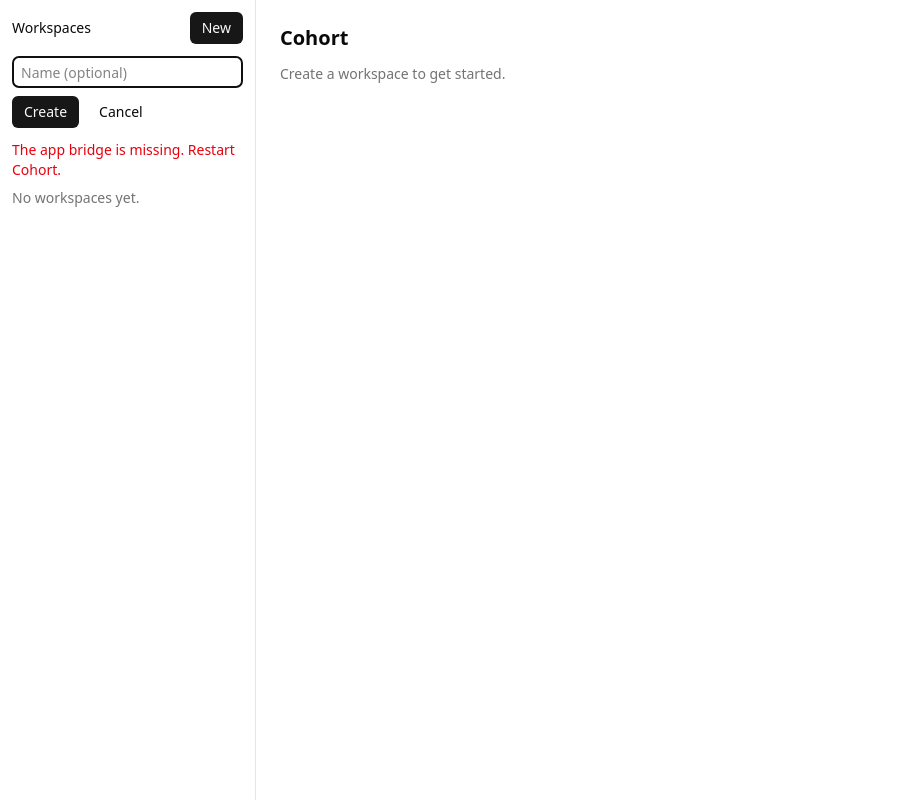
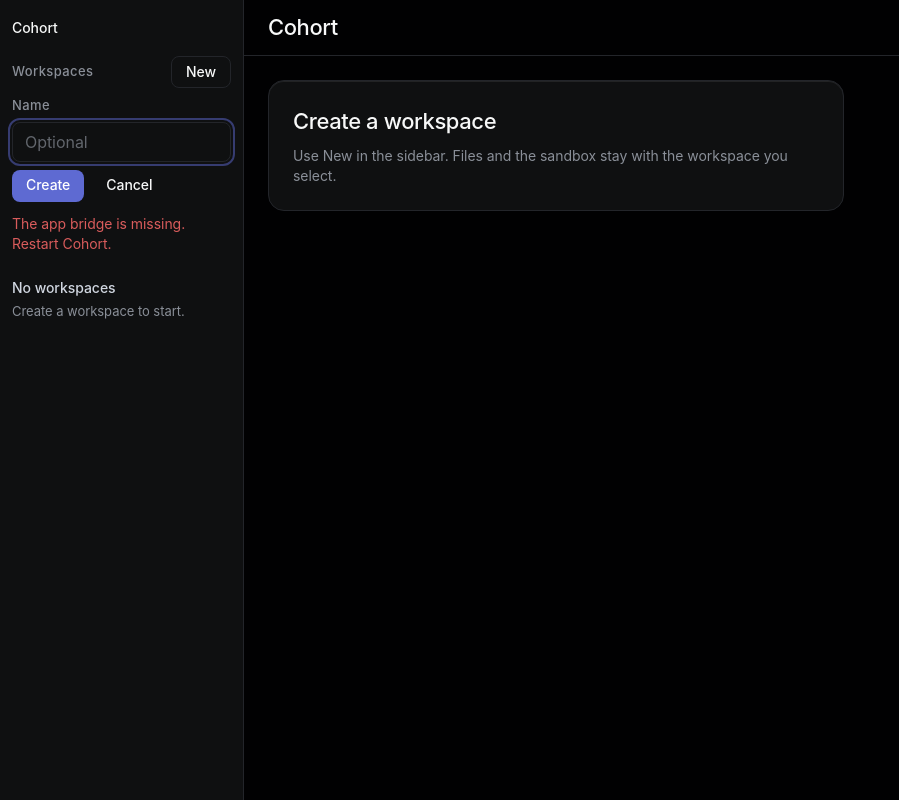
Before and after one commit to caelaxie/cohort, a React (Vite) app: page / in a window 1280 px wide. Both pictures are taken after a click on the button "New". Shown: the whole page, without its empty margins (0-899 px from the left). Built offline with nearby package versions, Linux system fonts and the light colour scheme.

Commit message:
feat(desktop): apply Linear DESIGN.md to the workspace UI
The app now uses the dark canvas, charcoal sidebar, and lavender
primary from DESIGN.md instead of the default light theme.

```diff
--- a/src/main/index.ts
+++ b/src/main/index.ts
@@ -12,6 +12,7 @@
     height: 640,
     show: false,
     autoHideMenuBar: true,
+    backgroundColor: '#010102',
     ...(process.platform === 'linux' ? { icon } : {}),
     webPreferences: {
       preload: join(__dirname, '../preload/index.js'),
--- a/src/renderer/index.html
+++ b/src/renderer/index.html
@@ -1,8 +1,8 @@
 <!doctype html>
-<html>
+<html lang="en" class="dark">
   <head>
     <meta charset="UTF-8" />
-    <title>Electron</title>
+    <title>Cohort</title>
     <!-- https://developer.mozilla.org/en-US/docs/Web/HTTP/CSP -->
     <meta
       http-equiv="Content-Security-Policy"
--- a/src/renderer/src/App.tsx
+++ b/src/renderer/src/App.tsx
@@ -61,7 +61,7 @@
   }
 
   return (
-    <div className="flex min-h-screen">
+    <div className="flex h-full min-h-0 bg-canvas text-ink">
       <WorkspaceSidebar
         workspaces={state.workspaces}
         error={error}
--- a/src/renderer/src/assets/globals.css
+++ b/src/renderer/src/assets/globals.css
@@ -1,29 +1,99 @@
 @import 'tailwindcss';
 
+/* Tokens from DESIGN.md (Linear canvas). */
 @theme {
-  --color-background: oklch(1 0 0);
-  --color-foreground: oklch(0.145 0 0);
-  --color-muted: oklch(0.97 0 0);
-  --color-muted-foreground: oklch(0.556 0 0);
-  --color-primary: oklch(0.205 0 0);
-  --color-primary-foreground: oklch(0.985 0 0);
-  --color-border: oklch(0.922 0 0);
-  --color-ring: oklch(0.708 0 0);
-  --radius-md: 0.375rem;
+  --color-canvas: #010102;
+  --color-surface-1: #0f1011;
+  --color-surface-2: #141516;
+  --color-surface-3: #18191a;
+  --color-surface-4: #191a1b;
+  --color-ink: #f7f8f8;
+  --color-ink-muted: #d0d6e0;
+  --color-ink-subtle: #8a8f98;
+  --color-ink-tertiary: #62666d;
+  --color-hairline: #23252a;
+  --color-hairline-strong: #34343a;
+  --color-hairline-tertiary: #3e3e44;
+  --color-primary: #5e6ad2;
+  --color-on-primary: #ffffff;
+  --color-primary-hover: #828fff;
+  --color-primary-focus: #5e69d1;
+  --color-success: #27a644;
+  --color-brand-secure: #7a7fad;
+  --color-inverse-canvas: #ffffff;
+  --color-inverse-ink: #000000;
+  --color-overlay: #000000;
+  --color-danger: #d95c5c;
+
+  --color-background: var(--color-canvas);
+  --color-foreground: var(--color-ink);
+  --color-muted: var(--color-surface-2);
+  --color-muted-foreground: var(--color-ink-subtle);
+  --color-primary-foreground: var(--color-on-primary);
+  --color-border: var(--color-hairline);
+  --color-ring: var(--color-primary-focus);
+
+  --radius-xs: 4px;
+  --radius-sm: 6px;
+  --radius-md: 8px;
+  --radius-lg: 12px;
+  --radius-xl: 16px;
+  --radius-xxl: 24px;
+
+  --font-sans:
+    'SF Pro Text', 'SF Pro Display', Inter, -apple-system, system-ui, 'Segoe UI', Roboto, sans-serif;
+  --font-display:
+    'SF Pro Display', 'SF Pro Text', Inter, -apple-system, system-ui, 'Segoe UI', Roboto, sans-serif;
+  --font-mono: 'SF Mono', ui-monospace, Menlo, Consolas, monospace;
+
+  --z-dropdown: 100;
+  --z-modal: 200;
+  --z-tooltip: 300;
+  --z-toast: 400;
 }
 
 html,
 body,
 #root {
+  height: 100%;
   min-height: 100%;
+}
+
+html {
+  color-scheme: dark;
+  background: var(--color-canvas);
 }
 
 body {
   margin: 0;
-  background: var(--color-background);
-  color: var(--color-foreground);
-  font-family:
-    ui-sans-serif,
-    system-ui,
-    sans-serif;
+  overflow: hidden;
+  background: var(--color-canvas);
+  color: var(--color-ink);
+  font-family: var(--font-sans);
+  font-size: 16px;
+  font-weight: 400;
+  letter-spacing: -0.05px;
+  line-height: 1.5;
+  -webkit-font-smoothing: antialiased;
+  -moz-osx-font-smoothing: grayscale;
 }
+
+::selection {
+  background: color-mix(in srgb, var(--color-primary) 28%, transparent);
+  color: var(--color-ink);
+}
+
+:focus-visible {
+  outline: 2px solid color-mix(in srgb, var(--color-primary-focus) 50%, transparent);
+  outline-offset: 2px;
+}
+
+@media (prefers-reduced-motion: reduce) {
+  *,
+  *::before,
+  *::after {
+    animation-duration: 0.01ms !important;
+    animation-iteration-count: 1 !important;
+    transition-duration: 0.01ms !important;
+  }
+}
--- a/src/renderer/src/components/ui/button.tsx
+++ b/src/renderer/src/components/ui/button.tsx
@@ -3,17 +3,25 @@
 import { cn } from '@/lib/utils'
 
 const buttonVariants = cva(
-  'inline-flex items-center justify-center gap-2 rounded-md text-sm font-medium transition-colors outline-none disabled:pointer-events-none disabled:opacity-50 focus-visible:ring-2 focus-visible:ring-ring',
+  [
+    'inline-flex items-center justify-center gap-2 rounded-md text-sm font-medium leading-[1.2]',
+    'outline-none transition-[color,background-color,border-color,box-shadow,transform] duration-150 ease-out',
+    'active:scale-[0.96]',
+    'disabled:pointer-events-none disabled:bg-surface-2 disabled:text-ink-tertiary',
+    'focus-visible:outline-2 focus-visible:outline-offset-2',
+    'focus-visible:outline-[color-mix(in_srgb,var(--color-primary-focus)_50%,transparent)]'
+  ].join(' '),
   {
     variants: {
       variant: {
-        default: 'bg-primary text-primary-foreground hover:bg-primary/90',
-        outline: 'border border-border bg-background hover:bg-muted',
-        ghost: 'hover:bg-muted'
+        default: 'bg-primary text-on-primary hover:bg-primary-hover active:bg-primary-focus',
+        secondary: 'border border-hairline bg-surface-1 text-ink hover:bg-surface-2',
+        outline: 'border border-hairline bg-surface-1 text-ink hover:bg-surface-2',
+        ghost: 'bg-transparent text-ink hover:bg-surface-2'
       },
       size: {
-        default: 'h-9 px-4 py-2',
-        sm: 'h-8 px-3'
+        default: 'h-10 px-3.5 py-2',
+        sm: 'h-8 px-3.5'
       }
     },
     defaultVariants: {
@@ -26,9 +34,7 @@
 type ButtonProps = ButtonPrimitive.Props & VariantProps<typeof buttonVariants>
 
 function Button({ className, variant, size, ...props }: ButtonProps): React.JSX.Element {
-  return (
-    <ButtonPrimitive className={cn(buttonVariants({ variant, size, className }))} {...props} />
-  )
+  return <ButtonPrimitive className={cn(buttonVariants({ variant, size, className }))} {...props} />
 }
 
 export { Button, buttonVariants }
--- /dev/null
+++ b/src/renderer/src/components/ui/input.tsx
@@ -0,0 +1,23 @@
+import { cn } from '@/lib/utils'
+
+type InputProps = React.ComponentProps<'input'>
+
+function Input({ className, type = 'text', ...props }: InputProps): React.JSX.Element {
+  return (
+    <input
+      type={type}
+      className={cn(
+        'h-10 w-full rounded-md border border-hairline bg-surface-1 px-3 py-2 text-base text-ink',
+        'placeholder:text-ink-tertiary',
+        'outline-none transition-[border-color,box-shadow] duration-150 ease-out',
+        'focus-visible:outline-2 focus-visible:outline-offset-2',
+        'focus-visible:outline-[color-mix(in_srgb,var(--color-primary-focus)_50%,transparent)]',
+        'disabled:text-ink-tertiary',
+        className
+      )}
+      {...props}
+    />
+  )
+}
+
+export { Input }
--- a/src/renderer/src/components/workspace-main.tsx
+++ b/src/renderer/src/components/workspace-main.tsx
@@ -1,5 +1,7 @@
+import { useState } from 'react'
 import { Button } from '@/components/ui/button'
-import type { AddFilesResultDto, AppStateDto } from '../../../shared/workspace'
+import { cn } from '@/lib/utils'
+import type { AddFilesResultDto, AppStateDto, BoxStatusDto } from '../../../shared/workspace'
 
 type Props = {
   state: AppStateDto
@@ -12,45 +14,110 @@
   return state.workspaces.find((item) => item.current)?.name ?? null
 }
 
-export function WorkspaceMain({ state, notice, onAddFiles, onDropFiles }: Props): React.JSX.Element {
+function sandboxLabel(status: BoxStatusDto): string | null {
+  if (status === 'starting') return 'Sandbox starting'
+  if (status === 'running') return 'Sandbox ready'
+  if (status === 'error') return 'Sandbox error'
+  return null
+}
+
+export function WorkspaceMain({
+  state,
+  notice,
+  onAddFiles,
+  onDropFiles
+}: Props): React.JSX.Element {
   const name = currentName(state)
   const canAdd = Boolean(name)
+  const [dragging, setDragging] = useState(false)
+  const badge = sandboxLabel(state.boxStatus)
 
   return (
     <section
-      className="flex flex-1 flex-col gap-3 p-6"
+      className="flex min-w-0 flex-1 flex-col bg-canvas"
       onDragOver={(event) => {
         if (!canAdd) return
         event.preventDefault()
+        setDragging(true)
+      }}
+      onDragLeave={(event) => {
+        if (event.currentTarget.contains(event.relatedTarget as Node)) return
+        setDragging(false)
       }}
       onDrop={(event) => {
         if (!canAdd) return
         event.preventDefault()
+        setDragging(false)
         onDropFiles(Array.from(event.dataTransfer.files))
       }}
     >
+      <header className="flex h-14 shrink-0 items-center justify-between gap-3 border-b border-hairline px-6">
+        <h1 className="font-display truncate text-balance text-[22px] font-medium tracking-[-0.4px] text-ink">
+          {name ?? 'Cohort'}
+        </h1>
+        {badge ? (
+          <span
+            className={cn(
+              'inline-flex h-5 shrink-0 items-center rounded-full bg-surface-2 px-2 text-xs leading-[1.4] text-ink-muted',
+              state.boxStatus === 'running' && 'text-success',
+              state.boxStatus === 'error' && 'text-danger'
+            )}
+          >
+            {badge}
+          </span>
+        ) : null}
+      </header>
+
+      <div className="flex flex-1 flex-col gap-6 overflow-auto p-6">
         {name ? (
           <>
-          <h1 className="text-xl font-semibold">{name}</h1>
-          <p className="text-sm text-muted-foreground">Files you add land in this workspace.</p>
+            <p className="max-w-[65ch] text-sm text-ink-subtle">
+              Files you add land in this workspace.
+            </p>
+            <div
+              className={cn(
+                'flex max-w-xl flex-col items-start gap-4 rounded-xl border border-hairline bg-surface-1 p-6',
+                'shadow-[inset_0_1px_0_0_color-mix(in_srgb,white_8%,transparent)]',
+                'transition-[background-color,border-color] duration-150 ease-out',
+                dragging && 'border-hairline-strong bg-surface-2'
+              )}
+            >
+              <div className="flex flex-col gap-1">
+                <p className="font-display text-xl font-normal tracking-[-0.2px] text-ink">
+                  {dragging ? 'Drop files here' : 'Add files'}
+                </p>
+                <p className="text-sm text-ink-subtle">
+                  Drop files onto this panel, or pick them from disk.
+                </p>
+              </div>
               <Button type="button" onClick={onAddFiles}>
                 Add files
               </Button>
+            </div>
           </>
         ) : (
-        <>
-          <h1 className="text-xl font-semibold">Cohort</h1>
-          <p className="text-sm text-muted-foreground">Create a workspace to get started.</p>
-        </>
+          <div className="flex max-w-xl flex-col gap-2 rounded-xl border border-hairline bg-surface-1 p-6 shadow-[inset_0_1px_0_0_color-mix(in_srgb,white_8%,transparent)]">
+            <p className="font-display text-balance text-[22px] font-medium tracking-[-0.4px] text-ink">
+              Create a workspace
+            </p>
+            <p className="max-w-[65ch] text-sm text-ink-subtle">
+              Use New in the sidebar. Files and the sandbox stay with the workspace you select.
+            </p>
+          </div>
         )}
-      {state.boxStatus === 'starting' ? (
-        <p className="text-sm text-muted-foreground">Starting sandbox…</p>
+
+        {state.boxStatus === 'error' && state.boxError ? (
+          <p className="max-w-[65ch] text-sm text-danger" role="alert">
+            {state.boxError}
+          </p>
         ) : null}
-      {state.boxStatus === 'error' && state.boxError ? (
-        <p className="text-sm text-red-600">{state.boxError}</p>
+        {state.folderError ? (
+          <p className="max-w-[65ch] text-sm text-danger" role="alert">
+            {state.folderError}
+          </p>
         ) : null}
-      {state.folderError ? <p className="text-sm text-red-600">{state.folderError}</p> : null}
-      {notice ? <p className="text-sm">{notice}</p> : null}
+        {notice ? <p className="max-w-[65ch] text-sm text-ink-muted">{notice}</p> : null}
+      </div>
     </section>
   )
 }
@@ -58,6 +125,7 @@
 export function formatAddNotice(result: AddFilesResultDto): string {
   if (result.error && result.copied === 0) return result.error
   if (result.total === 0) return 'No files added.'
-  if (result.copied === result.total) return `Added ${result.copied} file${result.copied === 1 ? '' : 's'}.`
+  if (result.copied === result.total)
+    return `Added ${result.copied} file${result.copied === 1 ? '' : 's'}.`
   return `Added ${result.copied} of ${result.total} files.`
 }
--- a/src/renderer/src/components/workspace-sidebar.tsx
+++ b/src/renderer/src/components/workspace-sidebar.tsx
@@ -1,5 +1,7 @@
-import { useState } from 'react'
+import { useId, useState } from 'react'
 import { Button } from '@/components/ui/button'
+import { Input } from '@/components/ui/input'
+import { cn } from '@/lib/utils'
 import type { WorkspaceDto } from '../../../shared/workspace'
 
 type Props = {
@@ -15,28 +17,38 @@
   onCreate,
   onSelect
 }: Props): React.JSX.Element {
+  const nameId = useId()
   const [drafting, setDrafting] = useState(false)
   const [name, setName] = useState('')
   const [busy, setBusy] = useState(false)
+
+  const closeDraft = (): void => {
+    setDrafting(false)
+    setName('')
+  }
 
   const submit = async (): Promise<void> => {
     setBusy(true)
     try {
       await onCreate(name)
-      setName('')
-      setDrafting(false)
+      closeDraft()
     } finally {
       setBusy(false)
     }
   }
 
   return (
-    <aside className="flex w-64 shrink-0 flex-col border-r border-border p-3">
-      <div className="mb-3 flex items-center justify-between">
-        <h2 className="text-sm font-medium">Workspaces</h2>
+    <aside className="flex w-[244px] shrink-0 flex-col border-r border-hairline bg-surface-1">
+      <div className="flex h-14 items-center px-3">
+        <p className="font-display text-sm font-medium tracking-[-0.05px] text-ink">Cohort</p>
+      </div>
+
+      <div className="flex items-center justify-between px-3 pb-2">
+        <h2 className="text-[13px] font-medium tracking-[0.4px] text-ink-subtle">Workspaces</h2>
         <Button
           type="button"
           size="sm"
+          variant="secondary"
           disabled={busy}
           onClick={() => {
             setDrafting(true)
@@ -45,55 +57,74 @@
           New
         </Button>
       </div>
+
       {drafting ? (
         <form
-          className="mb-3 flex flex-col gap-2"
+          className="flex flex-col gap-2 px-3 pb-3"
           onSubmit={(event) => {
             event.preventDefault()
             void submit()
           }}
         >
-          <input
-            autoFocus
-            className="h-8 rounded-md border border-border bg-background px-2 text-sm"
-            placeholder="Name (optional)"
-            value={name}
-            onChange={(event) => setName(event.target.value)}
-          />
+          <label className="flex flex-col gap-1.5" htmlFor={nameId}>
+            <span className="text-[13px] font-medium tracking-[0.4px] text-ink-subtle">Name</span>
+            <Input
+              id={nameId}
+              autoFocus
+              autoComplete="off"
+              spellCheck={false}
+              placeholder="Optional"
+              value={name}
+              disabled={busy}
+              onChange={(event) => setName(event.target.value)}
+              onKeyDown={(event) => {
+                if (event.key === 'Escape') {
+                  event.preventDefault()
+                  closeDraft()
+                }
+              }}
+            />
+          </label>
           <div className="flex gap-2">
             <Button type="submit" size="sm" disabled={busy}>
-              Create
+              {busy ? 'Creating…' : 'Create'}
             </Button>
-            <Button
-              type="button"
-              size="sm"
-              variant="ghost"
-              disabled={busy}
-              onClick={() => {
-                setDrafting(false)
-                setName('')
-              }}
-            >
+            <Button type="button" size="sm" variant="ghost" disabled={busy} onClick={closeDraft}>
               Cancel
             </Button>
           </div>
         </form>
       ) : null}
-      {error ? <p className="mb-2 text-sm text-red-600">{error}</p> : null}
-      <ul className="flex flex-1 flex-col gap-1 overflow-auto">
+
+      {error ? (
+        <p className="px-3 pb-2 text-sm text-danger" role="alert">
+          {error}
+        </p>
+      ) : null}
+
+      <ul className="flex flex-1 flex-col gap-0.5 overflow-auto px-2 pb-3">
         {workspaces.length === 0 ? (
-          <li className="text-sm text-muted-foreground">No workspaces yet.</li>
+          <li className="px-1 pt-4 text-sm text-ink-subtle">
+            <p className="font-medium text-ink-muted">No workspaces</p>
+            <p className="mt-1 text-[13px] leading-[1.4]">Create a workspace to start.</p>
+          </li>
         ) : (
           workspaces.map((workspace) => (
             <li key={workspace.uuid}>
               <button
                 type="button"
-                className={`w-full rounded-md px-2 py-1.5 text-left text-sm ${
-                  workspace.current ? 'bg-muted font-medium' : 'hover:bg-muted/60'
-                }`}
+                aria-current={workspace.current ? 'page' : undefined}
+                className={cn(
+                  'flex min-h-8 w-full items-center rounded-md px-2 py-1.5 text-left text-sm text-ink-muted',
+                  'transition-[background-color,color] duration-150 ease-out',
+                  'hover:bg-surface-2 hover:text-ink',
+                  'focus-visible:outline-2 focus-visible:outline-offset-2',
+                  'focus-visible:outline-[color-mix(in_srgb,var(--color-primary-focus)_50%,transparent)]',
+                  workspace.current && 'bg-surface-2 text-ink'
+                )}
                 onClick={() => onSelect(workspace.uuid)}
               >
-                {workspace.name}
+                <span className="truncate">{workspace.name}</span>
               </button>
             </li>
           ))
```
Also changed, not shown: 1 other file (tests, documents, lock files or other folders). Lines whose indentation alone changed are shown as unchanged.
